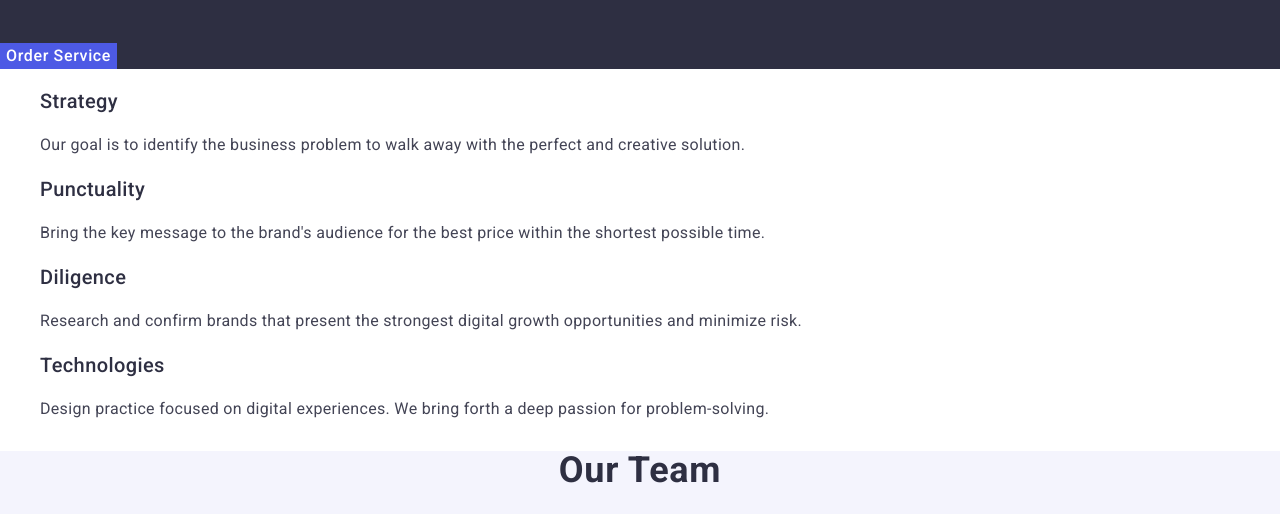
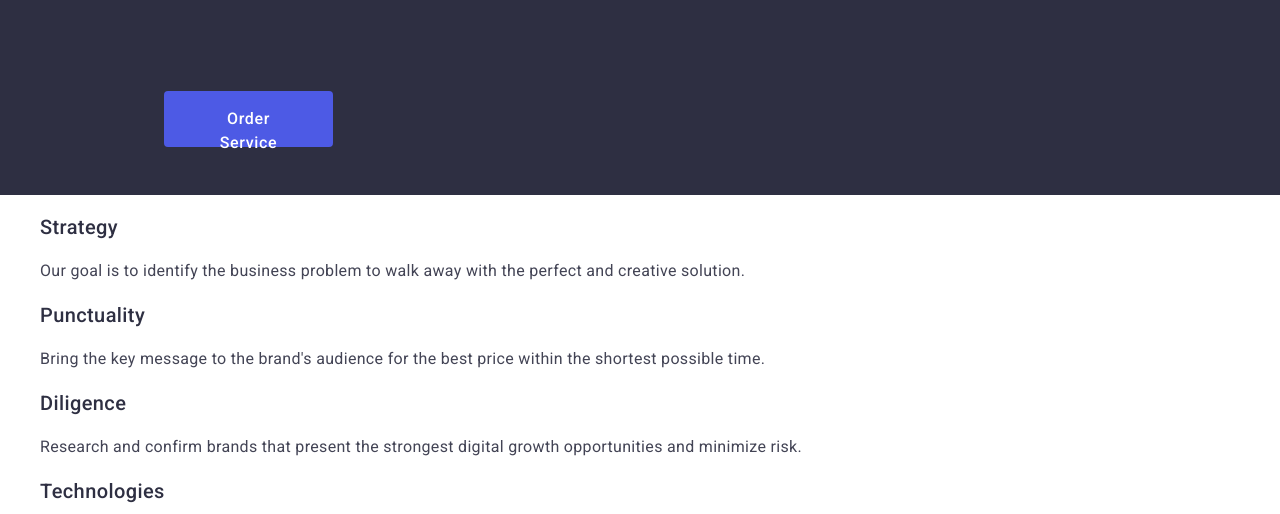
Before and after one commit to sselesnes/goit-markup-hw-02, a plain HTML site: page index.html in a window 1280 px wide. Shown: the part 286-800 px from the top of the page. Drawn offline with nearby package versions, Linux system fonts and the light colour scheme.

Commit message:
order button width 169px

```diff
--- a/css/styles.css
+++ b/css/styles.css
@@ -134,6 +134,12 @@ h3 {
   background: #4d5ae5;
   border: none;
   cursor: pointer;
+  margin: 48px 164px;
+  border-radius: 4px;
+  padding: 16px 32px;
+  width: 169px;
+  /* min-width: 169px; */
+  height: 56px;
 }
 
 .order-button:hover,
```
